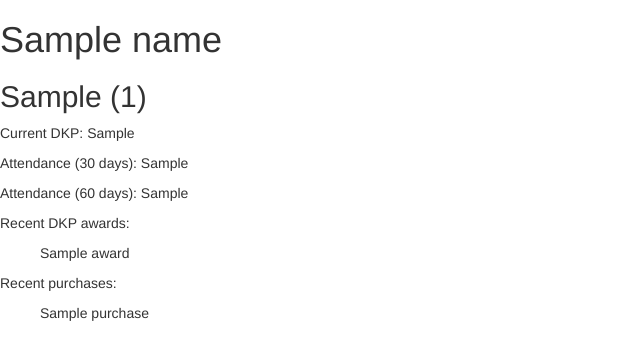
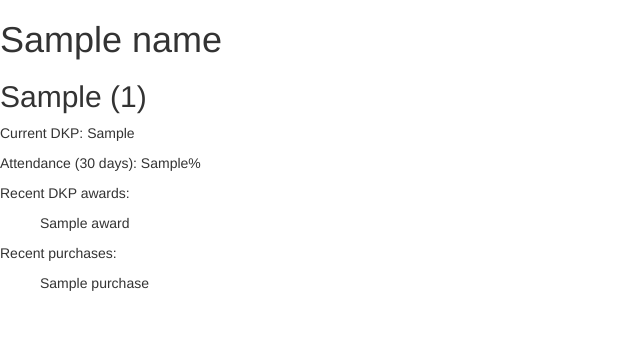
Before and after one commit to michael-sloma/PADKP-server, a Django app: template templates/padkp_show/character_page.html in a window 1280 px wide. Shown: the top 360 px of the page, without its empty margins (0-640 px from the left). Run offline with Django 3.2, Linux system fonts and the light colour scheme; the template is opened without the code that fills it: most values are stand-ins (such as "Sample title", 1, 10 or a date in 2020); some libraries are stand-ins or nearby versions.

Commit message:
misc changes

```diff
--- a/padkp_show/models.py
+++ b/padkp_show/models.py
@@ -41,7 +41,7 @@ class RaidDump(models.Model):
     type_choices = [('Time', 'Time'),
                     ('Boss Kill', 'Boss Kill'),
                     ('Other', 'Other')]
-    award_type = models.CharField(max_length=2, choices=type_choices)
+    award_type = models.CharField(max_length=15, choices=type_choices)
     notes = models.TextField(default="", blank=True)
 
     def __str__(self):
@@ -66,7 +66,7 @@ class DkpSpecialAward(models.Model):
     def __str__(self):
         attendance_str = '' if self.attendance_value else " (not counted for attendance)"
         time_str = self.time.astimezone(pytz.timezone('US/Eastern')).strftime('%A, %d %b %Y %l:%M %p Eastern')
-        return '{} on {}{}'.format(self.value, time_str, attendance_str)
+        return '{} to {} on {}{}'.format(self.value, self.character, time_str, attendance_str)
 
 
 class Purchase(models.Model):
--- a/padkp_show/views.py
+++ b/padkp_show/views.py
@@ -50,7 +50,7 @@ def character_dkp(request, character):
     my_raid_dumps_60 = RaidDump.objects.filter(time__gte=days_ago_60).filter(characters_present=character).aggregate(total=Sum('attendance_value'))
     my_awards_60 = DkpSpecialAward.objects.filter(time__gte=days_ago_60).filter(character=character).aggregate(total=Sum('attendance_value'))
     my_attendance_points = (my_raid_dumps_60['total'] or 0) + (my_awards_60['total'] or 0)
-    attendance_60 = 100 * float(my_attendance_points) / raid_dumps_60['total']
+    attendance_60 = '%.1f' % (100 * float(my_attendance_points) / raid_dumps_60['total'])
 
 
     days_ago_30 = dt.datetime.utcnow() - dt.timedelta(days=30)
@@ -58,7 +58,7 @@ def character_dkp(request, character):
     my_raid_dumps_30 = RaidDump.objects.filter(time__gte=days_ago_30).filter(characters_present=character).aggregate(total=Sum('attendance_value'))
     my_awards_30 = DkpSpecialAward.objects.filter(time__gte=days_ago_30).filter(character=character).aggregate(total=Sum('attendance_value'))
     my_attendance_points = (my_raid_dumps_30['total'] or 0) + (my_awards_30['total'] or 0)
-    attendance_30 = 100 * float(my_attendance_points) / raid_dumps_30['total']
+    attendance_30 = '%.1f' % (100 * float(my_attendance_points) / raid_dumps_30['total'])
 
     awards_30 = [str(x) for x in RaidDump.objects.filter(time__gte=days_ago_30, characters_present=character)] + \
                 [str(x) for x in DkpSpecialAward.objects.filter(time__gte=days_ago_30, character=character)]
--- a/templates/padkp_show/character_page.html
+++ b/templates/padkp_show/character_page.html
@@ -3,8 +3,7 @@
 <p><h1>{{ name }} </h1></p>
 <p><h2>{{ character_class }} ({{rank}})</h2></p>
 <p>Current DKP: {{ current_dkp }}</p>
-<p>Attendance (30 days): {{ attendance_30 }}</p>
-<p>Attendance (60 days): {{ attendance_60 }}</p>
+<p>Attendance (30 days): {{ attendance_30 }}%</p>
 <p>Recent DKP awards:<br>
     <ul style="list-style-type:none;">
     {% for award in awards_30 %}
```
